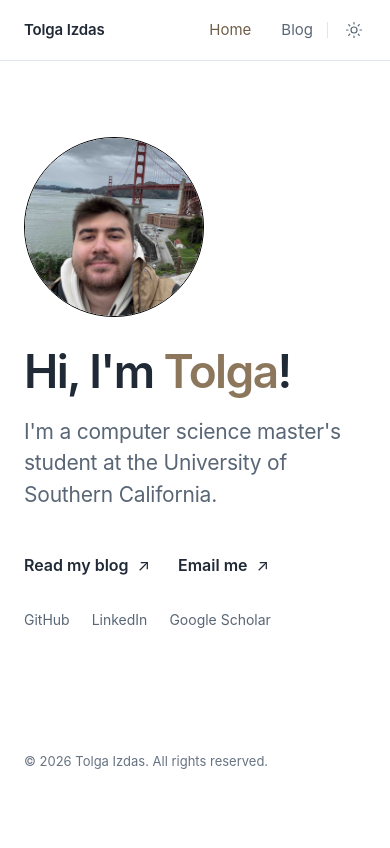
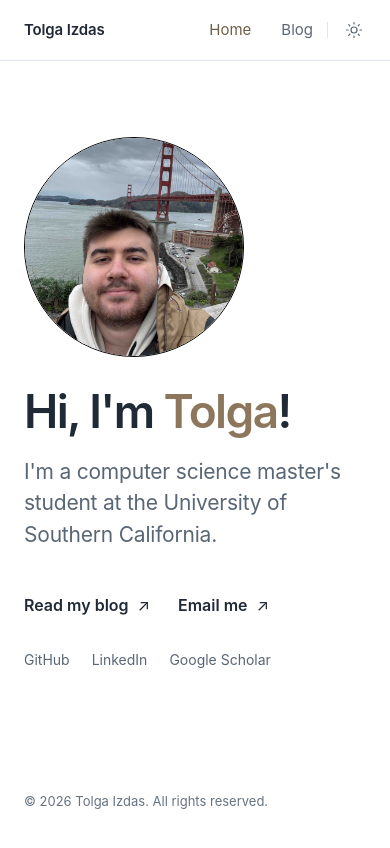
Before and after one commit to tolgaizdas/personal-website, a Next.js app: page / in a window 390 px wide. Shown: the top 848 px of the page. Built offline with nearby package versions, Linux system fonts and the light colour scheme.

Commit message:
Set fixed home intro photo sizes

```diff
--- a/src/app/globals.css
+++ b/src/app/globals.css
@@ -179,7 +179,7 @@ main.wrap {
 }
 
 .home-intro {
-  --photo-size: clamp(220px, 28vw, 300px);
+  --photo-size: 300px;
   display: grid;
   grid-template-columns: minmax(0, 620px) var(--photo-size);
   align-items: start;
@@ -603,7 +603,7 @@ main.wrap {
 
 @media (max-width: 660px) {
   .home-intro {
-    --photo-size: 180px;
+    --photo-size: 220px;
     grid-template-columns: minmax(0, 1fr);
   }
 
```
